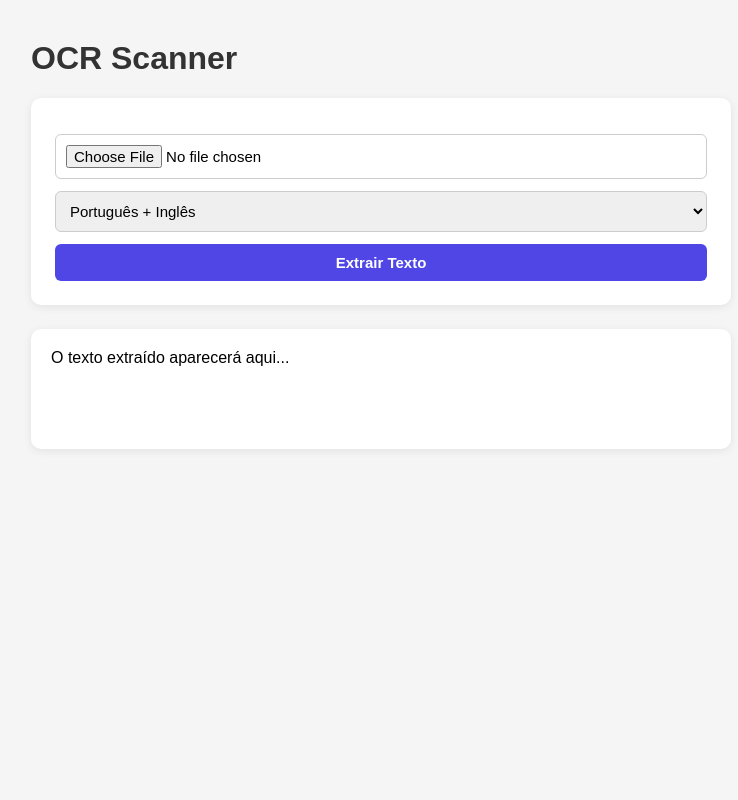
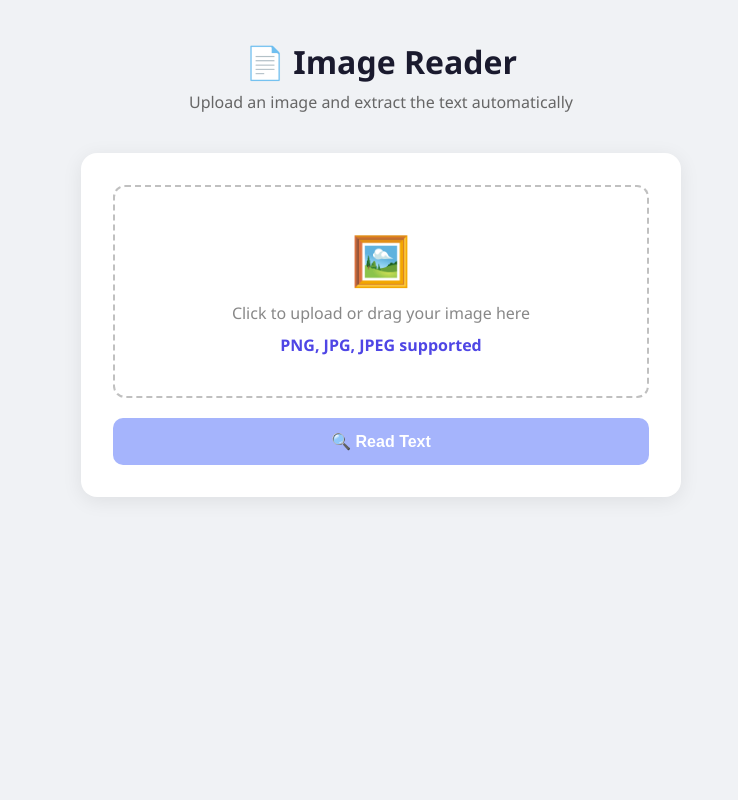
Before and after one commit to luanafariasrodrigues-ai/ocr-app, a Flask app: page / in a window 1280 px wide. Shown: the whole page, without its empty margins (259-997 px from the left). Run offline with Flask 3, Linux system fonts and the light colour scheme.

Commit message:
Update index.html

```diff
--- a/templates/index.html
+++ b/templates/index.html
@@ -1,40 +1,257 @@
+
 <!DOCTYPE html>
-<html lang="pt">
+<html lang="en">
 <head>
     <meta charset="UTF-8">
-  <title>OCR Scanner</title>
+    <meta name="viewport" content="width=device-width, initial-scale=1.0">
+    <title>Image Reader - OCR</title>
     <style>
-    body { font-family: sans-serif; max-width: 700px; margin: 40px auto; padding: 0 20px; background: #f5f5f5; }
-    h1 { color: #333; }
-    form { background: #fff; padding: 24px; border-radius: 10px; box-shadow: 0 2px 8px rgba(0,0,0,.08); }
-    input, select, button { display: block; width: 100%; margin-top: 12px; padding: 10px; font-size: 15px; border-radius: 6px; border: 1px solid #ccc; box-sizing: border-box; }
-    button { background: #4f46e5; color: #fff; border: none; cursor: pointer; font-weight: bold; }
-    button:hover { background: #4338ca; }
-    #resultado { margin-top: 24px; background: #fff; padding: 20px; border-radius: 10px; white-space: pre-wrap; min-height: 80px; box-shadow: 0 2px 8px rgba(0,0,0,.08); }
+        * {
+            margin: 0;
+            padding: 0;
+            box-sizing: border-box;
+        }
+
+        body {
+            font-family: 'Segoe UI', sans-serif;
+            background: #f0f2f5;
+            min-height: 100vh;
+            display: flex;
+            flex-direction: column;
+            align-items: center;
+            padding: 40px 20px;
+        }
+
+        h1 {
+            font-size: 2rem;
+            color: #1a1a2e;
+            margin-bottom: 8px;
+        }
+
+        p.subtitle {
+            color: #666;
+            margin-bottom: 40px;
+        }
+
+        .card {
+            background: white;
+            border-radius: 16px;
+            padding: 32px;
+            width: 100%;
+            max-width: 600px;
+            box-shadow: 0 4px 20px rgba(0,0,0,0.08);
+        }
+
+        .upload-area {
+            border: 2px dashed #c0c0c0;
+            border-radius: 12px;
+            padding: 40px;
+            text-align: center;
+            cursor: pointer;
+            transition: all 0.3s;
+            margin-bottom: 20px;
+        }
+
+        .upload-area:hover {
+            border-color: #4f46e5;
+            background: #f5f3ff;
+        }
+
+        .upload-area span {
+            font-size: 3rem;
+        }
+
+        .upload-area p {
+            color: #888;
+            margin-top: 10px;
+        }
+
+        .upload-area strong {
+            color: #4f46e5;
+        }
+
+        input[type="file"] {
+            display: none;
+        }
+
+        #preview {
+            width: 100%;
+            border-radius: 10px;
+            margin-bottom: 20px;
+            display: none;
+            max-height: 300px;
+            object-fit: contain;
+        }
+
+        button {
+            width: 100%;
+            padding: 14px;
+            background: #4f46e5;
+            color: white;
+            border: none;
+            border-radius: 10px;
+            font-size: 1rem;
+            font-weight: 600;
+            cursor: pointer;
+            transition: background 0.3s;
+        }
+
+        button:hover {
+            background: #4338ca;
+        }
+
+        button:disabled {
+            background: #a5b4fc;
+            cursor: not-allowed;
+        }
+
+        .result-box {
+            margin-top: 24px;
+            display: none;
+        }
+
+        .result-box h3 {
+            font-size: 1rem;
+            color: #444;
+            margin-bottom: 10px;
+        }
+
+        .result-text {
+            background: #f8f9fa;
+            border: 1px solid #e0e0e0;
+            border-radius: 10px;
+            padding: 16px;
+            font-size: 0.95rem;
+            color: #222;
+            white-space: pre-wrap;
+            line-height: 1.6;
+            min-height: 80px;
+        }
+
+        .copy-btn {
+            margin-top: 12px;
+            background: #e0e7ff;
+            color: #4f46e5;
+            font-weight: 600;
+            padding: 10px;
+            border-radius: 8px;
+        }
+
+        .copy-btn:hover {
+            background: #c7d2fe;
+        }
+
+        .loader {
+            display: none;
+            text-align: center;
+            padding: 20px;
+            color: #4f46e5;
+            font-weight: 500;
+        }
+
+        .loader::after {
+            content: '';
+            display: inline-block;
+            width: 20px;
+            height: 20px;
+            border: 3px solid #c7d2fe;
+            border-top-color: #4f46e5;
+            border-radius: 50%;
+            animation: spin 0.8s linear infinite;
+            margin-left: 10px;
+            vertical-align: middle;
+        }
+
+        @keyframes spin {
+            to { transform: rotate(360deg); }
+        }
     </style>
 </head>
 <body>
-  <h1>OCR Scanner</h1>
-  <form id="form">
-    <input type="file" name="image" accept="image/*" required>
-    <select name="lang">
-      <option value="por+eng">Português + Inglês</option>
-      <option value="por">Português</option>
-      <option value="eng">Inglês</option>
-    </select>
-    <button type="submit">Extrair Texto</button>
-  </form>
-  <div id="resultado">O texto extraído aparecerá aqui...</div>
+
+    <h1>📄 Image Reader</h1>
+    <p class="subtitle">Upload an image and extract the text automatically</p>
+
+    <div class="card">
+        <label for="fileInput">
+            <div class="upload-area" id="uploadArea">
+                <span>🖼️</span>
+                <p>Click to upload or drag your image here</p>
+                <p><strong>PNG, JPG, JPEG supported</strong></p>
+            </div>
+        </label>
+        <input type="file" id="fileInput" accept="image/*">
+
+        <img id="preview" alt="Preview">
+
+        <button id="readBtn" onclick="readText()" disabled>🔍 Read Text</button>
+
+        <div class="loader" id="loader">Processing image...</div>
+
+        <div class="result-box" id="resultBox">
+            <h3>📝 Extracted Text:</h3>
+            <div class="result-text" id="resultText"></div>
+            <button class="copy-btn" onclick="copyText()">📋 Copy Text</button>
+        </div>
+    </div>
 
     <script>
-    document.getElementById("form").addEventListener("submit", async (e) => {
-      e.preventDefault();
-      const form = new FormData(e.target);
-      document.getElementById("resultado").textContent = "Processando...";
-      const res = await fetch("/ocr", { method: "POST", body: form });
-      const data = await res.json();
-      document.getElementById("resultado").textContent = data.texto || data.error;
+        const fileInput = document.getElementById('fileInput');
+        const preview = document.getElementById('preview');
+        const readBtn = document.getElementById('readBtn');
+        const resultBox = document.getElementById('resultBox');
+        const resultText = document.getElementById('resultText');
+        const loader = document.getElementById('loader');
+
+        fileInput.addEventListener('change', function () {
+            const file = this.files[0];
+            if (!file) return;
+
+            const reader = new FileReader();
+            reader.onload = (e) => {
+                preview.src = e.target.result;
+                preview.style.display = 'block';
+                readBtn.disabled = false;
+                resultBox.style.display = 'none';
+            };
+            reader.readAsDataURL(file);
         });
+
+        async function readText() {
+            const file = fileInput.files[0];
+            if (!file) return;
+
+            const formData = new FormData();
+            formData.append('image', file);
+
+            loader.style.display = 'block';
+            readBtn.disabled = true;
+            resultBox.style.display = 'none';
+
+            try {
+                const response = await fetch('/ocr', {
+                    method: 'POST',
+                    body: formData
+                });
+
+                const data = await response.json();
+
+                resultText.textContent = data.text || 'No text found.';
+                resultBox.style.display = 'block';
+            } catch (err) {
+                resultText.textContent = 'Error processing image. Please try again.';
+                resultBox.style.display = 'block';
+            } finally {
+                loader.style.display = 'none';
+                readBtn.disabled = false;
+            }
+        }
+
+        function copyText() {
+            navigator.clipboard.writeText(resultText.textContent);
+            alert('Text copied!');
+        }
     </script>
+
 </body>
 </html>
```
Lines whose indentation alone changed are shown as unchanged.
